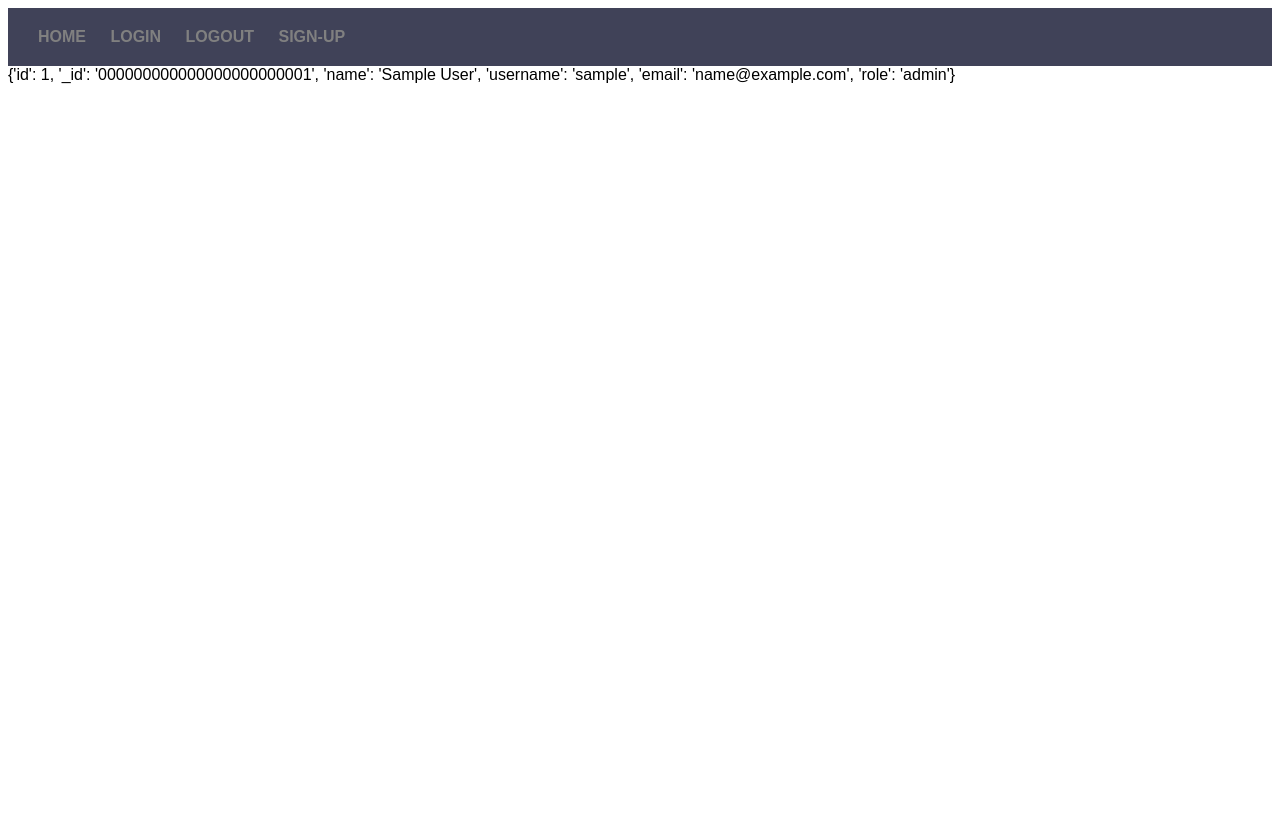
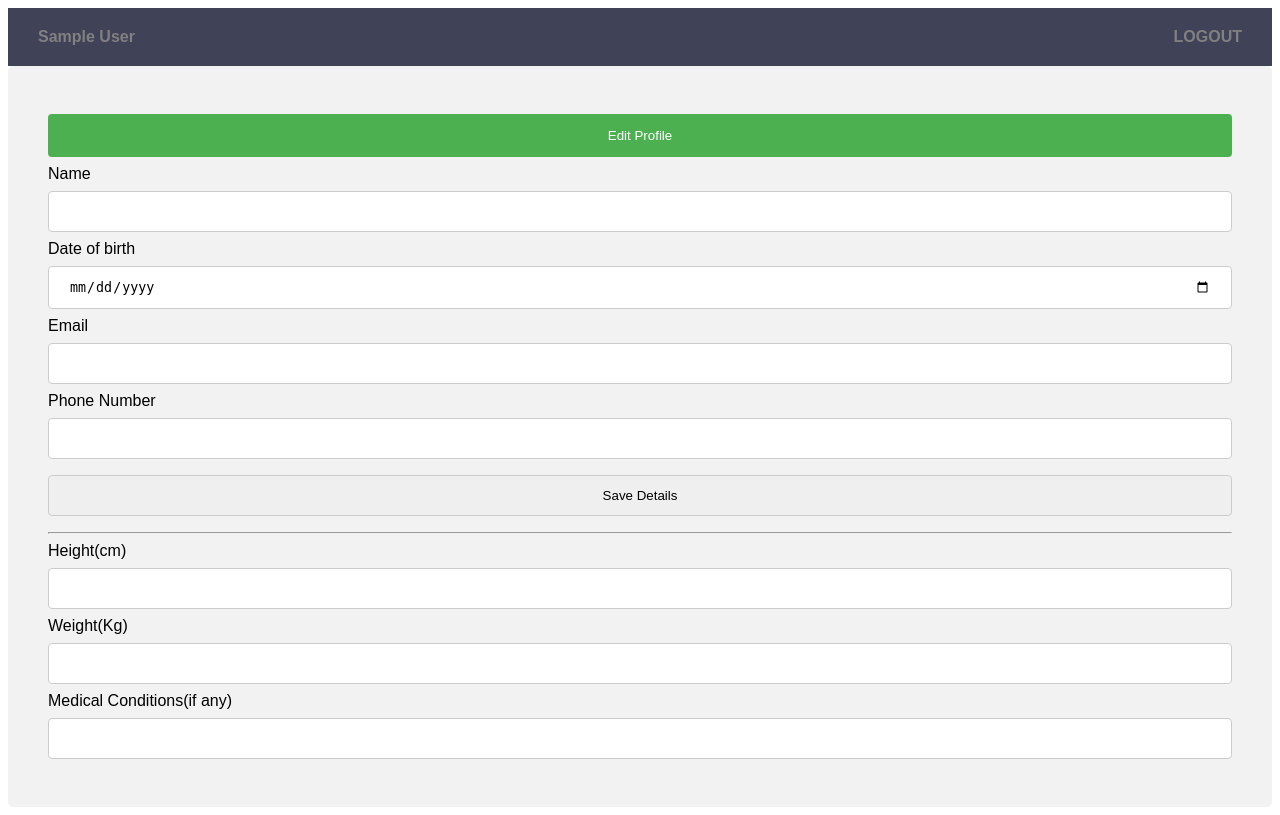
Before and after one commit to Rohith-Jikki/AthleteRecon, a Flask app: page /players in a window 1280 px wide. Before the commit the page ends 84 px from the top, so only its background shows below. Run offline with Flask 3, Linux system fonts and the light colour scheme; the visitor is signed in with stand-in values (Sample User, id 1).

Commit message:
few changes

```diff
--- a/website/__init__.py
+++ b/website/__init__.py
@@ -13,6 +13,7 @@ users = db['clubs_credentials']
 def create_app():
     app = Flask(__name__)
     app.config['SECRET_KEY'] = os.environ.get('KEY')
+    app.secret_key = os.environ.get("key")
     from .views import views
     from .auth import auth
 
--- a/website/auth.py
+++ b/website/auth.py
@@ -6,7 +6,8 @@ auth = Blueprint("auth", __name__)
 
 @auth.route('/login', methods=['GET', 'POST'])
 def login():
-    data = request.form
+    if request.method == "POST":
+        return User().login()
     return render_template("login.html")
 
 
@@ -30,4 +31,4 @@ def sign_up():
         else:
             return User().signup()
 
-    return render_template("signup.html", testing="test")
+    return render_template("signup.html")
--- a/website/static/css/base.css
+++ b/website/static/css/base.css
@@ -13,3 +13,9 @@ a{
     color: grey;
     margin: 0px 10px 0px 10px;
 }
+
+.logged-in{
+    display: flex;
+    flex-direction: row;
+    justify-content: space-between;
+}
--- /dev/null
+++ b/website/static/css/main.css
@@ -0,0 +1,45 @@
+input {
+  width: 100%;
+  padding: 12px 20px;
+  margin: 8px 0;
+  display: inline-block;
+  border: 1px solid #ccc;
+  border-radius: 4px;
+  box-sizing: border-box;
+}
+
+#submit {
+  width: 100%;
+  background-color: #4CAF50;
+  color: white;
+  padding: 14px 20px;
+  margin: 8px 0;
+  border: none;
+  border-radius: 4px;
+  cursor: pointer;
+}
+
+#submit:hover {
+  background-color: #45a049;
+}
+
+#submit:disabled {
+  background-color: grey;
+}
+
+.container {
+  border-radius: 5px;
+  background-color: #f2f2f2;
+  padding: 20px;
+}
+
+button {
+  width: 100%;
+  background-color: #4CAF50;
+  color: white;
+  padding: 14px 20px;
+  margin: 8px 0;
+  border: none;
+  border-radius: 4px;
+  cursor: pointer;
+}
--- a/website/static/scripts.js
+++ b/website/static/scripts.js
@@ -27,7 +27,7 @@ $("#login").submit(function(e){
     var data = $form.serialize();
 
     $.ajax({
-        url: "/sign-up",
+        url: "/login",
         type: "POST",
         data: data,
         dataType: "json",
--- a/website/templates/base.html
+++ b/website/templates/base.html
@@ -17,10 +17,16 @@
 
     <nav>
         <div class="navbar">
+            {% if 'logged_in' not in session %}
             <a href="/">HOME</a>
             <a href="/login">LOGIN</a>
+            <a href="/sign-up">SIGN-UP</a>
+            {% else %}
+            <div class="logged-in">
+            <a href="/players" class="player-name">{{session['user']['name']}}</a>
             <a href="/logout">LOGOUT</a>
-            <a href="/sign-up">SIGN-UP</a>
+                </div>
+            {% endif %}
         </div>
     </nav>
     {% with messages = get_flashed_messages(with_categories=true) %}
--- a/website/templates/main.html
+++ b/website/templates/main.html
@@ -1,6 +1,29 @@
 {% extends "base.html" %} {% block title %}Players{% endblock %}
+{% block head %}
+<link rel="stylesheet" href="{{url_for('static', filename='css/main.css')}}">
+{% endblock %}
 {% block content%}
 <div class="container">
-    {{session['user']}}
+    <button id="edit-profile">Edit Profile</button>
+    <form action="" class="details">
+        <label for="name">Name</label>
+        <input type="text" name="name" id="name">
+        <label for="date-of-birth">Date of birth</label>
+        <input type="date" name="date-of-birth" id="date-of-birth">
+        <label for="email">Email</label>
+        <input type="email" name="email" id="email">
+        <label for="phone">Phone Number</label>
+        <input type="number" name="phone" id="phone">
+        <input type="submit" name="save" id="save" value="Save Details">
+        <hr>
+<!--        Physical details-->
+        <label for="height">Height(cm)</label>
+        <input type="number" name="height" id="height">
+        <label for="weight">Weight(Kg)</label>
+        <input type="number" name="weight" id="weight">
+        <label for="medical-conditions">Medical Conditions(if any)</label>
+        <input type="text" name="medical-conditions" id="medical-conditions">
+
+    </form>
 </div>
 {% endblock %}
```
Also changed, not shown: website/models.py (+3 -5 lines).
